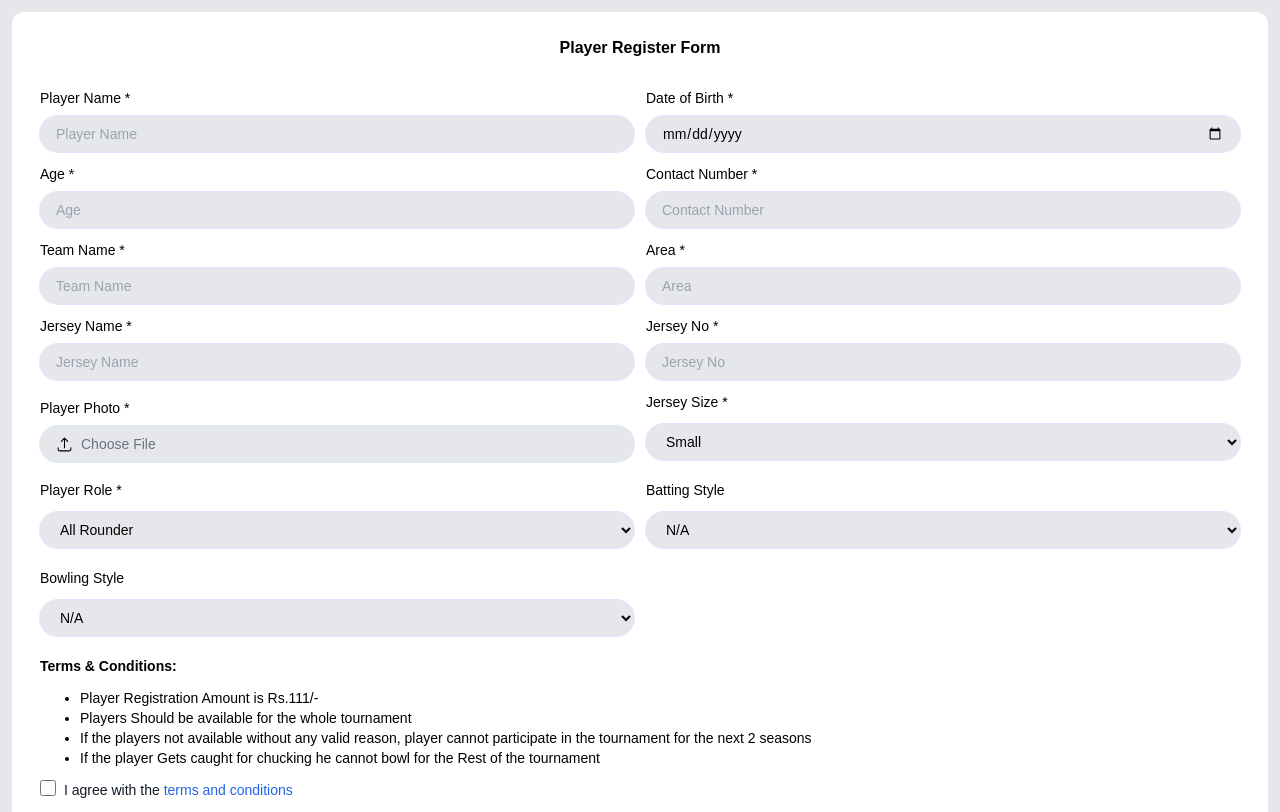
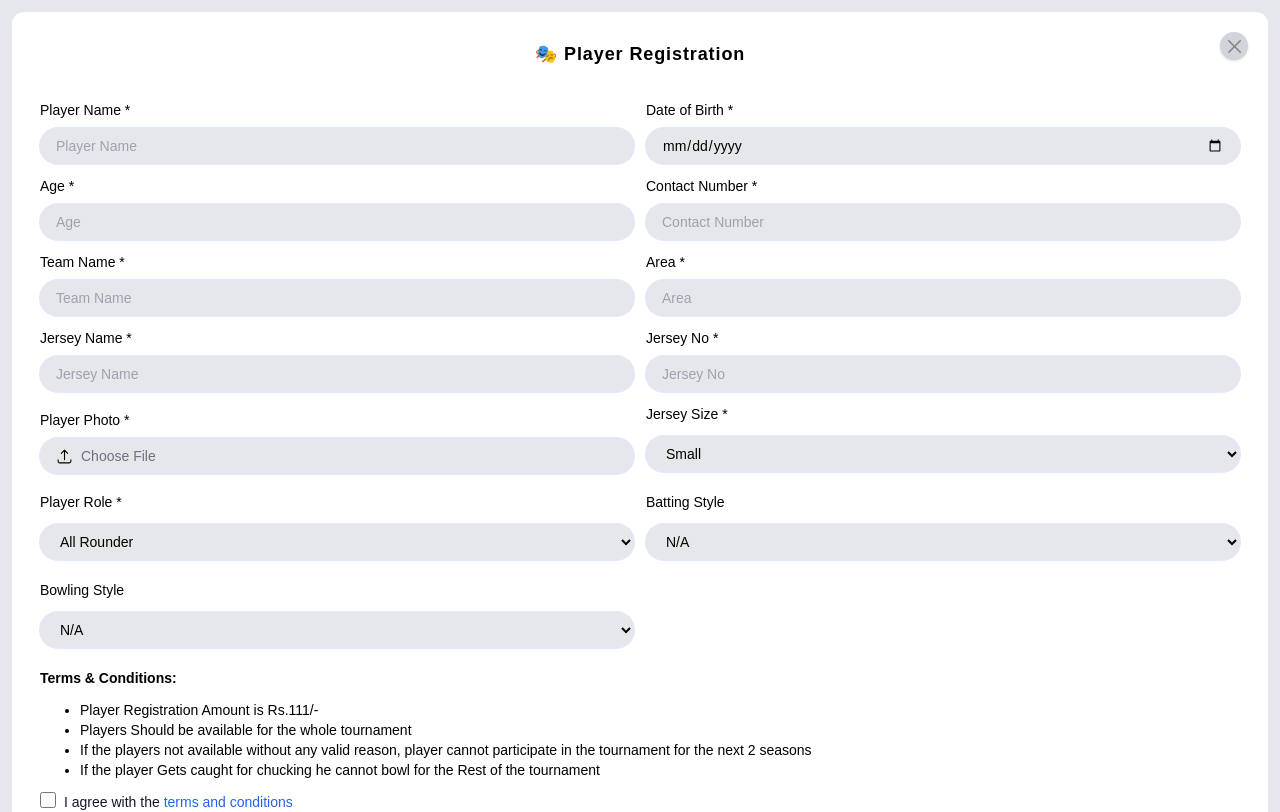
Before and after one commit to sridh-ar/tournament-app-main, a Next.js app: page /playerRegister in a window 1280 px wide. Shown: the top 812 px of the page. Built offline with nearby package versions, Linux system fonts and the light colour scheme; a web font is replaced by a local one.

Commit message:
Adding Close function

```diff
--- a/app/page.js
+++ b/app/page.js
@@ -80,7 +80,7 @@ export default function Home() {
         </Link>
       </motion.div>
       <motion.div
-        className="flex justify-center items-center transition-all bg-indigo-300 shadow px-6 py-1.5 rounded-full "
+        className="flex justify-center items-center transition-all bg-[#ffffff] shadow px-6 py-1.5 rounded-full "
         initial="hidden"
         animate="visible"
         whileHover={{ scale: 1.1 }}
--- a/app/playerRegister/page.jsx
+++ b/app/playerRegister/page.jsx
@@ -4,6 +4,7 @@ import { useRouter } from "next/navigation";
 import { useState } from "react";
 import { uploadBytes, ref, getStorage, getDownloadURL } from "firebase/storage";
 import { firebaseApp } from "../../lib/firebase";
+import { XMarkIcon } from "@heroicons/react/24/solid";
 import {
   ReceiptRefundIcon,
   ArrowUpTrayIcon,
@@ -140,7 +141,18 @@ export default function Page() {
       {!isLoading && !isSubmited && (
         <div className="bg-gray-200 p-3">
           <div className="bg-white rounded-xl flex flex-col items-center w-full p-2 py-4">
-            <p className="font-semibold my-2">Player Register Form</p>
+            {/* Close Icon */}
+            <div className=" bg-gray-300 shadow flex items-center justify-center rounded-full absolute top-8 cursor-pointer right-8 w-7 h-7 z-50">
+              <XMarkIcon
+                width={23}
+                height={23}
+                color="gray"
+                onClick={() => window.location.replace("/")}
+              />
+            </div>
+
+            {/* Actual Form Body */}
+            <p className="font-semibold tracking-wider my-3 text-lg">🎭 Player Registration</p>
             <form
               className="grid grid-cols-2 gap-3 p-5 w-full"
               onSubmit={handleSubmit}
```
